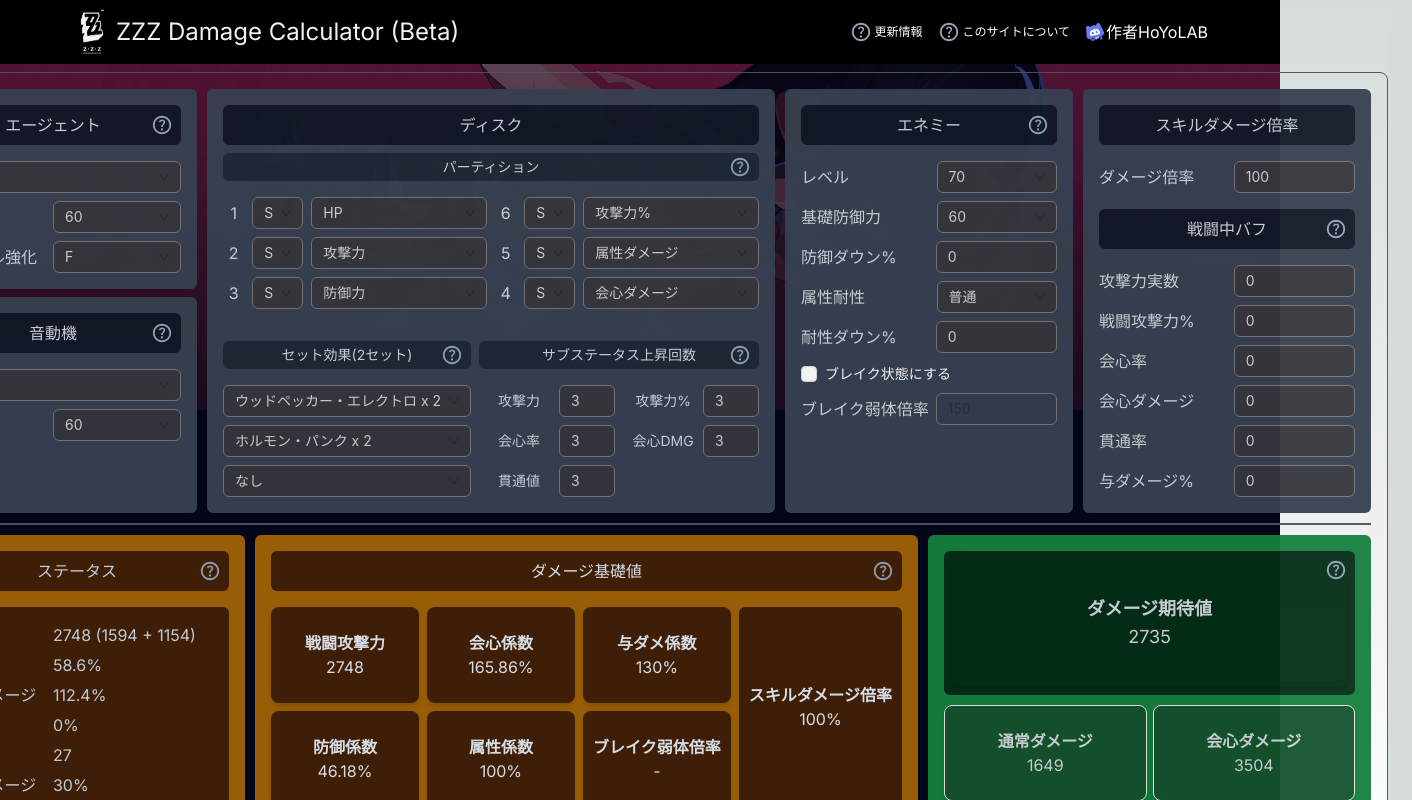
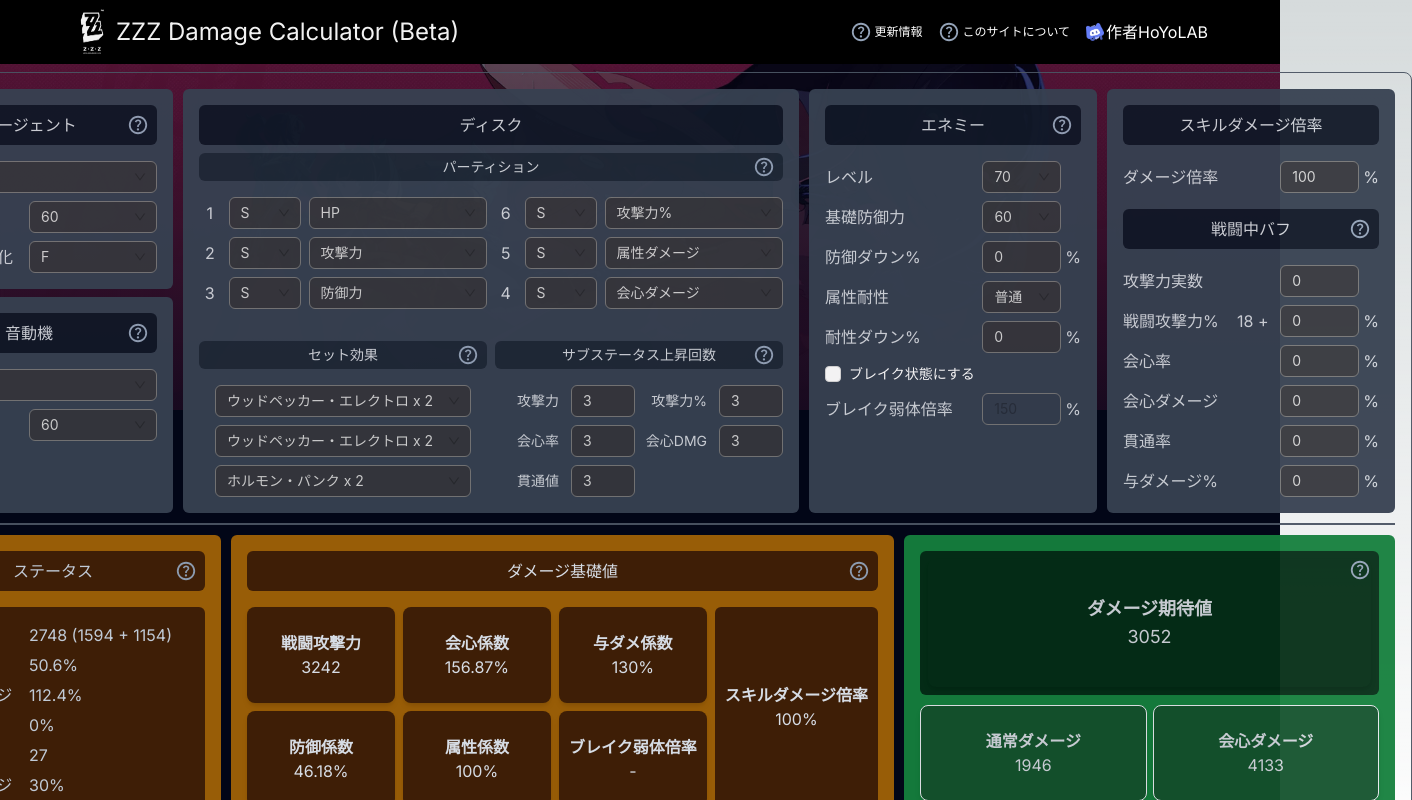
Before and after one commit to negagen/zzz-calculator, a Next.js app: page / in a window 1280 px wide. Shown: the top 800 px of the page, 1412 px wide, since content can reach past the window. Built offline with nearby package versions, Linux system fonts and the light colour scheme.

Commit message:
Apply disk 4 set bonus

```diff
--- a/components/features/AdditionalStatusPanel.tsx
+++ b/components/features/AdditionalStatusPanel.tsx
@@ -1,13 +1,15 @@
-import { AdditionalStatus } from "@/types";
+import { BattleStatus, DiskConfig, StatusDetail } from "@/types";
 import { StatusInput } from "./StatusInput";
 import { HelpButton } from "./HelpButton";
 
 export const AdditionalStatusPanel = ({
   battleStatus,
+  status,
   onChange,
 }: {
-  battleStatus: AdditionalStatus;
-  onChange: (battleStatus: AdditionalStatus) => void;
+  battleStatus: BattleStatus;
+  status: StatusDetail;
+  onChange: (battleStatus: BattleStatus) => void;
 }) => {
   return (
     <div className="flex flex-col items-center w-72 bg-gray-700 rounded-md p-4 max-md:w-full">
@@ -18,6 +20,7 @@ export const AdditionalStatusPanel = ({
       <StatusInput
         title="ダメージ倍率"
         value={battleStatus.skillDamageRate}
+        unit="%"
         onChange={(value) =>
           onChange({ ...battleStatus, skillDamageRate: value })
         }
@@ -58,15 +61,17 @@ export const AdditionalStatusPanel = ({
 
         <StatusInput
           title="戦闘攻撃力%"
+          unit="%"
+          base={status.statusBonus.attackBuff}
           value={battleStatus.attackBuff}
-          onChange={(value) =>
-            onChange({ ...battleStatus, attackBuff: value })
-          }
+          onChange={(value) => onChange({ ...battleStatus, attackBuff: value })}
         />
 
         <StatusInput
           title="会心率"
+          base={status.statusBonus.critRateBonus}
           value={battleStatus.critRateBonus}
+          unit="%"
           onChange={(value) =>
             onChange({ ...battleStatus, critRateBonus: value })
           }
@@ -74,7 +79,9 @@ export const AdditionalStatusPanel = ({
 
         <StatusInput
           title="会心ダメージ"
+          base={status.statusBonus.critDamageBonus}
           value={battleStatus.critDamageBonus}
+          unit="%"
           onChange={(value) =>
             onChange({ ...battleStatus, critDamageBonus: value })
           }
@@ -82,7 +89,9 @@ export const AdditionalStatusPanel = ({
 
         <StatusInput
           title="貫通率"
+          base={status.statusBonus.penRateBonus}
           value={battleStatus.penRateBonus}
+          unit="%"
           onChange={(value) =>
             onChange({ ...battleStatus, penRateBonus: value })
           }
@@ -90,7 +99,9 @@ export const AdditionalStatusPanel = ({
 
         <StatusInput
           title="与ダメージ%"
+          base={status.statusBonus.damageBuffBonus}
           value={battleStatus.damageBuffBonus}
+          unit="%"
           onChange={(value) =>
             onChange({ ...battleStatus, damageBuffBonus: value })
           }
--- a/components/features/DiskStatusPanel.tsx
+++ b/components/features/DiskStatusPanel.tsx
@@ -44,7 +44,7 @@ export const DiskStatusPanel = ({
                   options={[{ value: "S", label: "S" }]}
                 />
                 <Select
-                  className="w-40 grow"
+                  className="w-32 grow"
                   value={"hp"}
                   options={[{ value: "hp", label: "HP" }]}
                 />
@@ -70,7 +70,7 @@ export const DiskStatusPanel = ({
                   }}
                 />
                 <Select
-                  className="w-40 grow"
+                  className="w-32 grow"
                   value={"attack"}
                   options={[{ value: "attack", label: "攻撃力" }]}
                 />
@@ -86,7 +86,7 @@ export const DiskStatusPanel = ({
                   options={[{ value: "S", label: "S" }]}
                 />
                 <Select
-                  className="w-40 grow"
+                  className="w-32 grow"
                   value={"defense"}
                   options={[{ value: "defense", label: "防御力" }]}
                 />
@@ -116,7 +116,7 @@ export const DiskStatusPanel = ({
                 />
 
                 <Select
-                  className="w-40 grow"
+                  className="w-32 grow"
                   value={diskStatus.slot6.mainStatus}
                   options={[
                     { value: "attackRate", label: "攻撃力%" },
@@ -153,7 +153,7 @@ export const DiskStatusPanel = ({
                   }}
                 />
                 <Select
-                  className="w-40 grow"
+                  className="w-32 grow"
                   value={diskStatus.slot5.mainStatus}
                   options={[
                     { value: "attackRate", label: "攻撃力%" },
@@ -192,7 +192,7 @@ export const DiskStatusPanel = ({
                   }}
                 />
                 <Select
-                  className="w-40 grow"
+                  className="w-32 grow"
                   value={diskStatus.slot4.mainStatus}
                   options={[
                     { value: "critRate", label: "会心率" },
@@ -213,10 +213,10 @@ export const DiskStatusPanel = ({
           </div>
         </div>
 
-        <div className="flex lg:flex-row max-md:flex-col gap-2 w-full mt-4">
+        <div className="flex lg:flex-row max-md:flex-col gap-2 max-md:w-full mt-4">
           <div className="flex flex-col gap-2 w-full text-sm">
             <div className="mb-2 mt-2 w-full text-sm bg-gray-800 text-center rounded-md py-1 px-2 relative">
-              セット効果(2セット)
+              セット効果
               <div className="absolute right-2 top-0 h-full flex items-center">
                 <HelpButton
                   title="ディスクセット効果"
@@ -224,9 +224,7 @@ export const DiskStatusPanel = ({
                     <div className="flex flex-col gap-1.5">
                       <p>ディスクのセット効果を設定します。</p>
                       <p>セット効果はステータスに自動的に反映されます。</p>
-                      <p>
-                        現在、2セット効果のみ対応しています。4セット効果は戦闘中バフに手動で追加してください。
-                      </p>
+                      <p>4セット効果は戦闘中バフに自動的に反映されます。</p>
                     </div>
                   }
                 />
@@ -237,7 +235,7 @@ export const DiskStatusPanel = ({
           </div>
 
           <div className="flex flex-col gap-2 w-full text-sm">
-            <div className="mb-2 mt-2 w-full text-sm bg-gray-800 text-center rounded-md py-1 px-2 relative">
+            <div className="mb-2 mt-2 max-md:w-full text-sm bg-gray-800 text-center rounded-md py-1 px-2 relative">
               サブステータス上昇回数
               <div className="absolute right-2 top-0 h-full flex items-center">
                 <HelpButton
@@ -363,7 +361,7 @@ const DiskSetSelect = ({
     { value: "PufferElectro", label: "パファー・エレクトロ x 2" },
     {
       value: "FangedMetal",
-      label: "獣牙のヘヴィメタル: 2セット",
+      label: "獣牙のヘヴィメタル x 2",
     },
     { value: "InfernoMetal", label: "炎獄のヘヴィメタル x 2" },
     {
@@ -388,37 +386,40 @@ const DiskSetSelect = ({
   ];
 
   return (
-    <div className="flex flex-col items-center w-full gap-2">
+    <div className="flex flex-col items-center w-full gap-2 lg:w-72 max-md:w-full">
       <Select
-        className="w-full"
+        className="lg:w-64 grow max-md:w-full"
         value={diskStatus.slot1.drive}
         options={options}
         onChange={(value) =>
           onChange({
             ...diskStatus,
             slot1: { ...diskStatus.slot1, drive: value },
+            slot2: { ...diskStatus.slot2, drive: value },
           })
         }
       />
       <Select
-        className="w-full"
-        value={diskStatus.slot2.drive}
-        options={options}
-        onChange={(value) => {
-          onChange({
-            ...diskStatus,
-            slot2: { ...diskStatus.slot2, drive: value },
-          });
-        }}
-      />
-      <Select
-        className="w-full"
+        className="lg:w-64 grow max-md:w-full"
         value={diskStatus.slot3.drive}
         options={options}
         onChange={(value) => {
           onChange({
             ...diskStatus,
             slot3: { ...diskStatus.slot3, drive: value },
+            slot4: { ...diskStatus.slot4, drive: value },
+          });
+        }}
+      />
+      <Select
+        className="w-64 grow max-md:w-full"
+        value={diskStatus.slot5.drive}
+        options={options}
+        onChange={(value) => {
+          onChange({
+            ...diskStatus,
+            slot5: { ...diskStatus.slot5, drive: value },
+            slot6: { ...diskStatus.slot6, drive: value },
           });
         }}
       />
@@ -436,13 +437,14 @@ const SubStatusInput = ({
   onChange: (value: number) => void;
 }) => {
   return (
-    <div className="flex flex-row items-center w-full">
-      <div className="w-20 text-center">{title}</div>
+    <div className="flex flex-row items-center w-full gap-3">
+      <div className="w-16 text-right">{title}</div>
       <div>
         <Input
-          className="w-14"
+          className="w-16"
           type="number"
           value={value}
+          min={0}
           onChange={(e) => {
             let value = e.target.value;
             if (value == "") {
--- a/components/features/EnemyStatusPanel.tsx
+++ b/components/features/EnemyStatusPanel.tsx
@@ -63,10 +63,10 @@ export const EnemyStatusPanel = ({
       </div>
 
       <div className="flex flex-col items-center gap-2 w-full">
-        <div className="flex flex-row items-center w-full">
-          <div className="w-36">レベル</div>
+        <div className="flex flex-row items-center w-full gap-1">
+          <div className="w-38 max-md:w-48">レベル</div>
           <Select
-            className="w-32 grow"
+            className="w-20 grow mr-5 ml-1"
             value={enemyStatus.level}
             options={[
               { value: 10, label: "10" },
@@ -85,10 +85,10 @@ export const EnemyStatusPanel = ({
           />
         </div>
 
-        <div className="flex flex-row items-center w-full">
-          <div className="w-36">基礎防御力</div>
+        <div className="flex flex-row items-center w-full gap-1">
+          <div className="w-38 max-md:w-48">基礎防御力</div>
           <Select
-            className="w-32 grow"
+            className="w-20 grow mr-5 ml-1"
             value={enemyStatus.defense}
             options={[
               { value: 10, label: "10" },
@@ -120,13 +120,14 @@ export const EnemyStatusPanel = ({
         <StatusInput
           title="防御ダウン%"
           value={enemyStatus.defenseDown}
+          unit="%"
           onChange={(value) => onChange({ ...enemyStatus, defenseDown: value })}
         />
 
-        <div className="flex flex-row items-center w-full">
-          <div className="w-36">属性耐性</div>
+        <div className="flex flex-row items-center w-full gap-1">
+          <div className="w-38 max-md:w-48">属性耐性</div>
           <Select
-            className="w-32 grow"
+            className="w-20 grow mr-5 ml-1"
             defaultValue={enemyStatus.damageRes}
             options={[
               { value: -20, label: "弱点" },
@@ -142,6 +143,7 @@ export const EnemyStatusPanel = ({
         <StatusInput
           title="耐性ダウン%"
           value={enemyStatus.registanceDown}
+          unit="%"
           onChange={(value) =>
             onChange({ ...enemyStatus, registanceDown: value })
           }
@@ -163,10 +165,10 @@ export const EnemyStatusPanel = ({
           </div>
         </div>
 
-        <div className="flex flex-row items-center w-full">
-          <div className="w-36">ブレイク弱体倍率</div>
+        <div className="flex flex-row items-center w-full gap-1">
+          <div className="w-38 max-md:w-48">ブレイク弱体倍率</div>
           <Input
-            className="w-32 grow"
+            className="w-20 grow ml-1"
             placeholder="ブレイク弱体倍率"
             type="number"
             value={enemyStatus.stunDamageMultiplier}
@@ -178,6 +180,7 @@ export const EnemyStatusPanel = ({
               });
             }}
           />
+          <div className="w-4">%</div>
         </div>
       </div>
     </div>
--- a/components/features/StatusInput.tsx
+++ b/components/features/StatusInput.tsx
@@ -2,20 +2,27 @@ import { Input } from "antd";
 
 export const StatusInput = ({
   title,
+  base,
   value,
+  unit,
   disabled,
   onChange,
 }: {
   title: string;
+  base?: number;
+  unit?: string;
   value: number;
   disabled?: boolean;
   onChange: (value: number) => void;
 }) => {
   return (
-    <div className="flex flex-row items-center w-full">
-      <div className="w-36">{title}</div>
+    <div className="flex flex-row items-center w-full gap-1">
+      <div className="w-28">{title}</div>
+      <div className="w-10 max-md:w-20 max-md:text-right">
+        {base ? `${base} + ` : ""}
+      </div>
       <Input
-        className="w-32 grow"
+        className="w-20 grow"
         type="number"
         disabled={disabled || false}
         value={value}
@@ -28,6 +35,7 @@ export const StatusInput = ({
           onChange(parseFloat(value));
         }}
       />
+      <div className="w-4">{unit}</div>
     </div>
   );
 };
--- a/components/pages/Calculator.tsx
+++ b/components/pages/Calculator.tsx
@@ -8,7 +8,7 @@ import {
   EnemyStatus,
   DiskConfig,
   EngineLevel,
-  AdditionalStatus,
+  BattleStatus,
   AgentLevel,
   CoreSkillLevel,
   AgentConfig,
@@ -47,7 +47,7 @@ export const Calculator = () => {
   const [enemyStatus, setEnemyStatus] =
     useState<EnemyStatus>(defaultEnemyStatus);
   const [battleStatus, setBattleStatus] =
-    useState<AdditionalStatus>(defaultBattleStatus);
+    useState<BattleStatus>(defaultBattleStatus);
 
   const baseStatus = calculateStatusDetail(
     agentConfig,
@@ -85,6 +85,7 @@ export const Calculator = () => {
         <EnemyStatusPanel enemyStatus={enemyStatus} onChange={setEnemyStatus} />
 
         <AdditionalStatusPanel
+          status={baseStatus}
           battleStatus={battleStatus}
           onChange={setBattleStatus}
         />
--- a/core/calculation.ts
+++ b/core/calculation.ts
@@ -1,18 +1,14 @@
-import {
-  StatusDetail,
-  EnemyStatus,
-  DamageBase,
-  AdditionalStatus,
-} from "@/types";
+import { StatusDetail, EnemyStatus, DamageBase, BattleStatus } from "@/types";
 
 import Decimal from "decimal.js";
-import { calculateStatus } from "./status";
+import { calculateStatus, mergeBattleStatus } from "./status";
 
 export const calculateDamageBase = (
   detail: StatusDetail,
   enemyStatus: EnemyStatus,
-  battleStatus: AdditionalStatus
+  buffStatus: BattleStatus
 ): DamageBase => {
+  const battleStatus = mergeBattleStatus(buffStatus, detail.statusBonus);
   const status = calculateStatus(detail.base);
   const critRate = Math.min(status.critRate + battleStatus.critRateBonus, 100);
   const critDamage = status.critDamage + battleStatus.critDamageBonus;
--- a/core/status.ts
+++ b/core/status.ts
@@ -11,6 +11,10 @@ import {
   AgentConfig,
   EngineConfig,
   StatusBase,
+  Drive,
+  DiskSetBonus1,
+  BattleStatus,
+  Attribute,
 } from "@/types";
 import {
   engineAttackTable,
@@ -60,14 +64,19 @@ export const calculateStatusDetail = (
 ): StatusDetail => {
   const agentStatus = calculateAgentStatus(agentConfig);
   const engineStatus = calculateEngineStatus(engineConfig);
-  const diskStatus = calculateDiskStatus(diskStatusConfig);
+  const diskStatus = calculateDiskStatus(diskStatusConfig, agentConfig.agent);
 
-  const statusBase = combineStatus([agentStatus, engineStatus, diskStatus]);
+  const statusBase = combineStatus([
+    agentStatus,
+    engineStatus,
+    diskStatus.status,
+  ]);
 
   return {
     agentConfig: agentConfig,
     engineConfig: engineConfig,
     diskConfig: diskStatusConfig,
+    statusBonus: diskStatus.bonus,
     base: statusBase,
   };
 };
@@ -201,7 +210,12 @@ export const calculateEngineStatus = ({
   }
 };
 
-export const calculateDiskStatus = (config: DiskConfig): StatusBase => {
+export const calculateDiskStatus = (
+  config: DiskConfig,
+  agent: Agent
+): { status: StatusBase; bonus: BattleStatus } => {
+  const bonus = calculateDiskSetBonus(config, agent);
+
   const statuses = [
     calculateDiskSlotStatus(config.slot1),
     calculateDiskSlotStatus(config.slot2),
@@ -209,10 +223,10 @@ export const calculateDiskStatus = (config: DiskConfig): StatusBase => {
     calculateDiskSlotStatus(config.slot4),
     calculateDiskSlotStatus(config.slot5),
     calculateDiskSlotStatus(config.slot6),
-    calculateDiskSetBonus(config),
+    bonus.status,
   ];
 
-  return combineStatus(statuses);
+  return { status: combineStatus(statuses), bonus: bonus.bonus };
 };
 
 const calculateDiskSlotStatus = (config: DiskSlotConfig): StatusBase => {
@@ -397,50 +411,166 @@ const calculateDiskSlotStatus = (config: DiskSlotConfig): StatusBase => {
   return combineStatus([status, subStatus]);
 };
 
-const calculateDiskSetBonus = (config: DiskConfig): StatusBase => {
-  const status = {
-    ...emptyStatus,
+interface DiskSetBonus {
+  attribute?: Attribute;
+  2: DiskSetBonus1;
+  4: BattleStatus;
+}
+
+const emptyBattleStatus: BattleStatus = {
+  attackBuff: 0,
+  skillDamageRate: 0,
+  attackBonus: 0,
+  critRateBonus: 0,
+  critDamageBonus: 0,
+  penRateBonus: 0,
+  damageBuffBonus: 0,
+  // anomalyProficiency: 0,
+  // impact: 0,
+  // energy: 0,
+};
+
+const emptyDiskSet1Bonus: DiskSetBonus1 = {
+  attackRate: 0,
+  defenseRate: 0,
+  critRate: 0,
+  anomalyProficiency: 0,
+  penRate: 0,
+  damageBuff: 0,
+  impact: 0,
+  energy: 0,
+};
+
+const diskSetBonuses: Record<Drive, DiskSetBonus> = {
+  none: {
+    2: { ...emptyDiskSet1Bonus },
+    4: { ...emptyBattleStatus },
+  },
+  WoodpeckerElectro: {
+    2: { ...emptyDiskSet1Bonus, critRate: 8 },
+    4: { ...emptyBattleStatus, attackBuff: 18 },
+  },
+  HormonePunk: {
+    2: { ...emptyDiskSet1Bonus, attackRate: 10 },
+    4: { ...emptyBattleStatus, attackBuff: 25 },
+  },
+  SwingJazz: {
+    2: { ...emptyDiskSet1Bonus, energy: 20 },
+    4: { ...emptyBattleStatus, damageBuffBonus: 15 },
+  },
+  PufferElectro: {
+    2: { ...emptyDiskSet1Bonus, penRate: 8 },
+    4: { ...emptyBattleStatus },
+  },
+  FreedomBlues: {
+    2: { ...emptyDiskSet1Bonus, anomalyProficiency: 10 },
+    4: { ...emptyBattleStatus },
+  },
+  ShockstarDisco: {
+    2: { ...emptyDiskSet1Bonus, impact: 10 },
+    4: { ...emptyBattleStatus },
+  },
+  SoulRock: {
+    2: { ...emptyDiskSet1Bonus, defenseRate: 16 },
+    4: { ...emptyBattleStatus },
+  },
+  PolarMetal: {
+    attribute: "Ice",
+    2: { ...emptyDiskSet1Bonus, damageBuff: 10 },
+    4: { ...emptyBattleStatus, damageBuffBonus: 40 },
+  },
+  ThunderMetal: {
+    attribute: "Electric",
+    2: { ...emptyDiskSet1Bonus, damageBuff: 10 },
+    4: { ...emptyBattleStatus, attackBuff: 28 },
+  },
+  ChaoticMetal: {
+    attribute: "Ether",
+    2: { ...emptyDiskSet1Bonus, damageBuff: 10 },
+    4: { ...emptyBattleStatus, critDamageBonus: 53 },
+  },
+  FangedMetal: {
+    attribute: "Physical",
+    2: { ...emptyDiskSet1Bonus, damageBuff: 10 },
+    4: { ...emptyBattleStatus, damageBuffBonus: 35 },
+  },
+  InfernoMetal: {
+    attribute: "Fire",
+    2: { ...emptyDiskSet1Bonus, damageBuff: 10 },
+    4: { ...emptyBattleStatus, critRateBonus: 28 },
+  },
+};
+
+const calculateDiskSetBonus = (
+  config: DiskConfig,
+  agent: Agent
+): { status: StatusBase; bonus: BattleStatus } => {
+  const drives: Map<Drive, number> = new Map();
+
+  drives.set(config.slot1.drive, (drives.get(config.slot1.drive) || 0) + 1);
+  drives.set(config.slot2.drive, (drives.get(config.slot2.drive) || 0) + 1);
+  drives.set(config.slot3.drive, (drives.get(config.slot3.drive) || 0) + 1);
+  drives.set(config.slot4.drive, (drives.get(config.slot4.drive) || 0) + 1);
+  drives.set(config.slot5.drive, (drives.get(config.slot5.drive) || 0) + 1);
+  drives.set(config.slot6.drive, (drives.get(config.slot6.drive) || 0) + 1);
+
+  let status: StatusBase = { ...emptyStatus };
+  let battleBonus: BattleStatus = { ...emptyBattleStatus };
+
+  drives.forEach((count, drive) => {
+    if (count == 2) {
+      status = applyDiskSet1Bonus(status, diskSetBonuses[drive][2]);
+    }
+    if (count == 4) {
+      const bonus = diskSetBonuses[drive];
+      if (bonus.attribute == null || bonus.attribute === agent.attribute) {
+        battleBonus = mergeBattleStatus(battleBonus, bonus[4]);
+      }
+    }
+  });
+
+  return { status, bonus: battleBonus };
+};
+
+const applyDiskSet1Bonus = (
+  status1: StatusBase,
+  status2: DiskSetBonus1
+): StatusBase => {
+  return {
+    hp: status1.hp,
+    hpRate: status1.hpRate,
+    attack: status1.attack,
+    attackRate: status1.attackRate + status2.attackRate || 0,
+    attackBonus: status1.attackBonus,
+    defense: status1.defense,
+    defenseRate: status1.defenseRate + status2.defenseRate,
+    critRate: status1.critRate + status2.critRate,
+    critDamage: status1.critDamage,
+    pen: status1.pen,
+    anomalyProficiency: status1.anomalyProficiency + status2.anomalyProficiency,
+    penRate: status1.penRate + status2.penRate,
+    damageBuff: status1.damageBuff + status2.damageBuff,
+    impact: status1.impact + status2.impact,
+    energy: status1.energy + status2.energy,
   };
+};
 
-  // TODO: 仮実装。セット効果を正しく計算する
-  for (const drive of [
-    config.slot1.drive,
-    config.slot2.drive,
-    config.slot3.drive,
-  ]) {
-    switch (drive) {
-      case "WoodpeckerElectro":
-        status.critRate = 8;
-        break;
-      case "PufferElectro":
-        status.penRate = 10;
-        break;
-      case "ShockstarDisco":
-        status.impact = 10;
-        break;
-      case "FreedomBlues":
-        status.anomalyProficiency = 10;
-        break;
-      case "HormonePunk":
-        status.attackRate = 10;
-        break;
-      case "SoulRock":
-        status.defenseRate = 16;
-        break;
-      case "SwingJazz":
-        status.energy = 20;
-        break;
-      case "FangedMetal":
-      case "PolarMetal":
-      case "ThunderMetal":
-      case "ChaoticMetal":
-      case "InfernoMetal":
-        status.damageBuff = 10;
-        break;
-    }
-  }
-
-  return status;
+export const mergeBattleStatus = (
+  status1: BattleStatus,
+  status2: BattleStatus
+): BattleStatus => {
+  return {
+    attackBuff: status1.attackBuff + status2.attackBuff,
+    skillDamageRate: status1.skillDamageRate + status2.skillDamageRate,
+    attackBonus: status1.attackBonus + status2.attackBonus,
+    critRateBonus: status1.critRateBonus + status2.critRateBonus,
+    critDamageBonus: status1.critDamageBonus + status2.critDamageBonus,
+    penRateBonus: status1.penRateBonus + status2.penRateBonus,
+    damageBuffBonus: status1.damageBuffBonus + status2.damageBuffBonus,
+    // anomalyProficiency: status1.anomalyProficiency + status2.anomalyProficiency,
+    // impact: status1.impact + status2.impact,
+    // energy: status1.energy + status2.energy,
+  };
 };
 
 const calculateDiskSubStatus = (config: DiskSlotConfig): StatusBase => {
--- a/data/default.ts
+++ b/data/default.ts
@@ -1,4 +1,4 @@
-import { DiskConfig, EnemyStatus, AdditionalStatus } from "@/types";
+import { DiskConfig, EnemyStatus, BattleStatus } from "@/types";
 
 export const defaultDiskStatus: DiskConfig = {
   slot1: {
@@ -20,7 +20,7 @@ export const defaultDiskStatus: DiskConfig = {
   },
   slot2: {
     rank: "S",
-    drive: "HormonePunk",
+    drive: "WoodpeckerElectro",
     mainStatus: "attack",
     subStatusUp: {
       hp: 0,
@@ -37,7 +37,7 @@ export const defaultDiskStatus: DiskConfig = {
   },
   slot3: {
     rank: "S",
-    drive: "none",
+    drive: "WoodpeckerElectro",
     mainStatus: "defense",
     subStatusUp: {
       hp: 0,
@@ -71,7 +71,7 @@ export const defaultDiskStatus: DiskConfig = {
   },
   slot5: {
     rank: "S",
-    drive: "WoodpeckerElectro",
+    drive: "HormonePunk",
     mainStatus: "damageBuff",
     subStatusUp: {
       hp: 0,
@@ -88,7 +88,7 @@ export const defaultDiskStatus: DiskConfig = {
   },
   slot6: {
     rank: "S",
-    drive: "WoodpeckerElectro",
+    drive: "HormonePunk",
     mainStatus: "attackRate",
     subStatusUp: {
       hp: 0,
@@ -115,7 +115,7 @@ export const defaultEnemyStatus: EnemyStatus = {
   isStun: false,
 };
 
-export const defaultBattleStatus: AdditionalStatus = {
+export const defaultBattleStatus: BattleStatus = {
   attackBonus: 0,
   skillDamageRate: 100,
   attackBuff: 0,
--- a/tailwind.config.ts
+++ b/tailwind.config.ts
@@ -14,6 +14,9 @@ const config: Config = {
           "conic-gradient(from 180deg at 50% 50%, var(--tw-gradient-stops))",
       },
       width: {
+        "18": "4.5rem",
+        "38": "9.5rem",
+        "50": "12.5rem",
         "84": "21rem",
         "88": "22rem",
       },
```
Also changed, not shown: data/agents.ts (+18 -0 lines), types/index.ts (+11 -18 lines).
